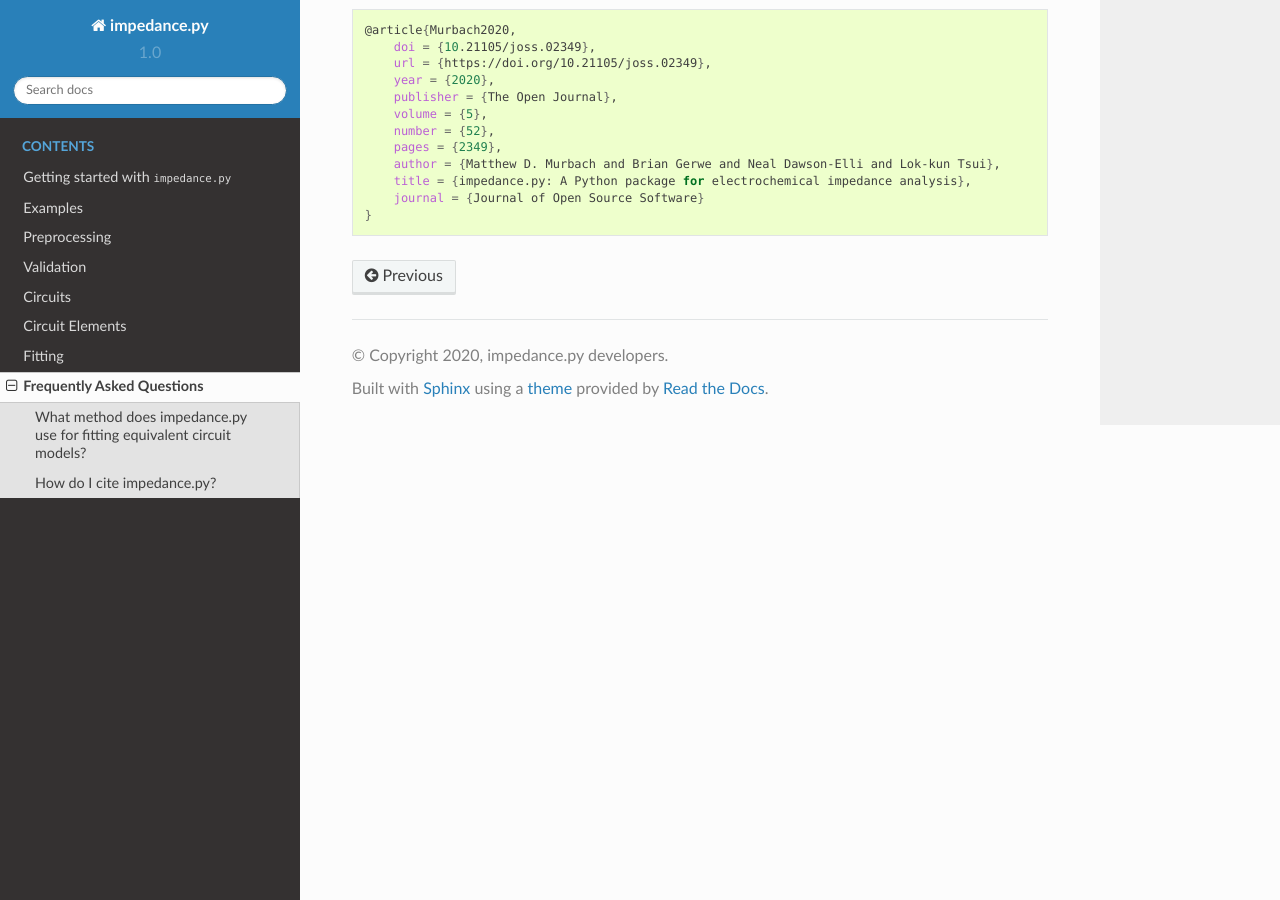
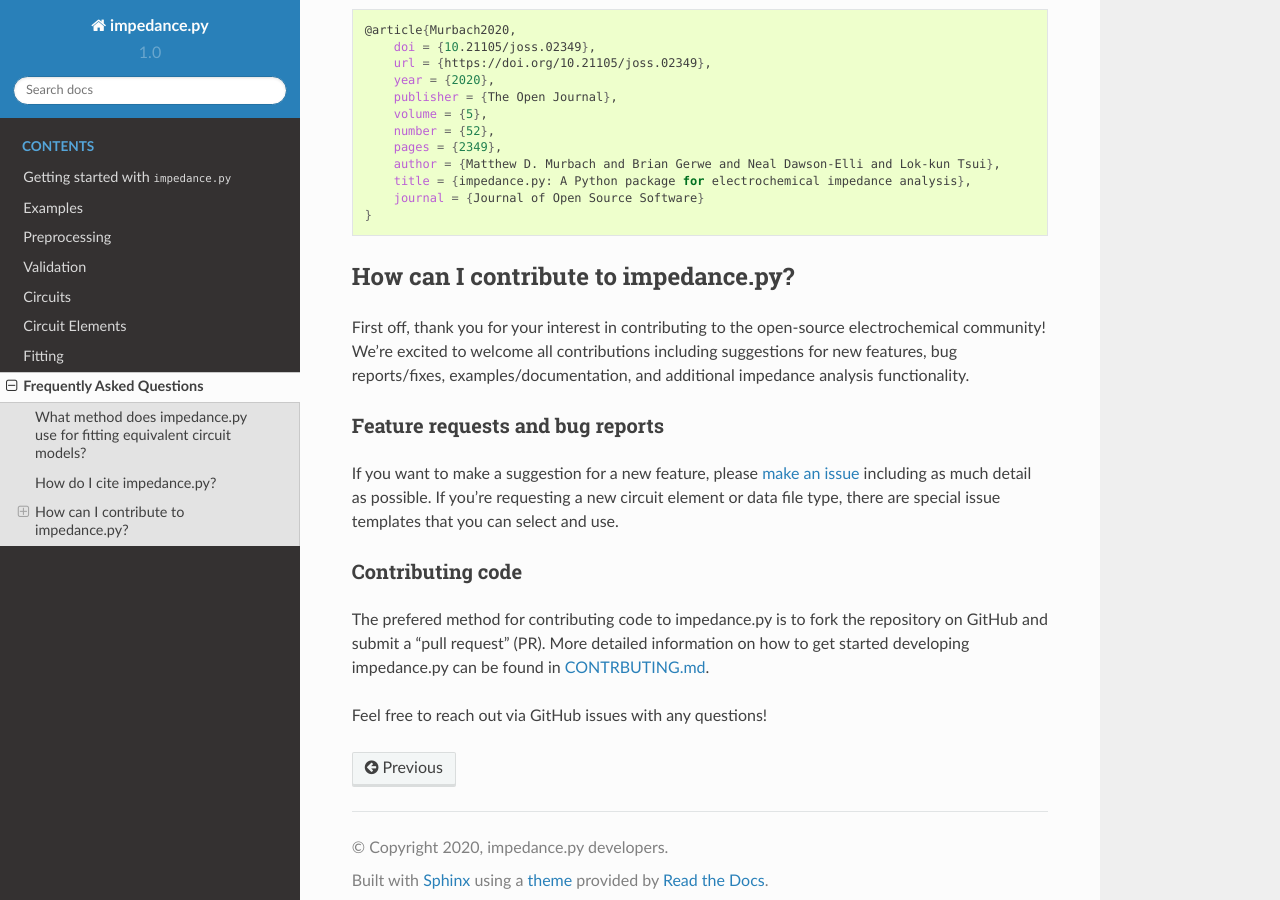
Before and after one commit to ECSHackWeek/impedance.py, a Sphinx documentation site: the page built from docs/source/faq.rst, in a window 1280 px wide and 900 px high, scrolled down 1052 px. Built offline with Sphinx 7.4.7 and the Read the Docs theme 2.0.0, drawn with Linux system fonts in a browser that asks for light colours.

Commit message:
adds section on contributing to impedance.py

```diff
--- a/docs/source/faq.rst
+++ b/docs/source/faq.rst
@@ -50,3 +50,31 @@ If you use impedance.py in published work, please consider citing https://joss.t
         title = {impedance.py: A Python package for electrochemical impedance analysis},
         journal = {Journal of Open Source Software}
     }
+
+How can I contribute to impedance.py?
+-------------------------------------
+
+First off, thank you for your interest in contributing to the
+open-source electrochemical community! We're excited to welcome all
+contributions including suggestions for new features, bug reports/fixes,
+examples/documentation, and additional impedance analysis functionality.
+
+Feature requests and bug reports
+~~~~~~~~~~~~~~~~~~~~~~~~~~~~~~~~
+
+If you want to make a suggestion for a new feature, please `make an
+issue <https://github.com/ECSHackWeek/impedance.py/issues/new/choose>`_
+including as much detail as possible. If you're requesting a
+new circuit element or data file type, there are special issue templates
+that you can select and use.
+
+Contributing code
+~~~~~~~~~~~~~~~~~
+
+The prefered method for contributing code to impedance.py is to fork
+the repository on GitHub and submit a "pull request" (PR).
+More detailed information on how to get started developing impedance.py
+can be found in
+`CONTRBUTING.md <https://github.com/ECSHackWeek/impedance.py/blob/master/CONTRIBUTING.md>`_.
+
+Feel free to reach out via GitHub issues with any questions!
```
